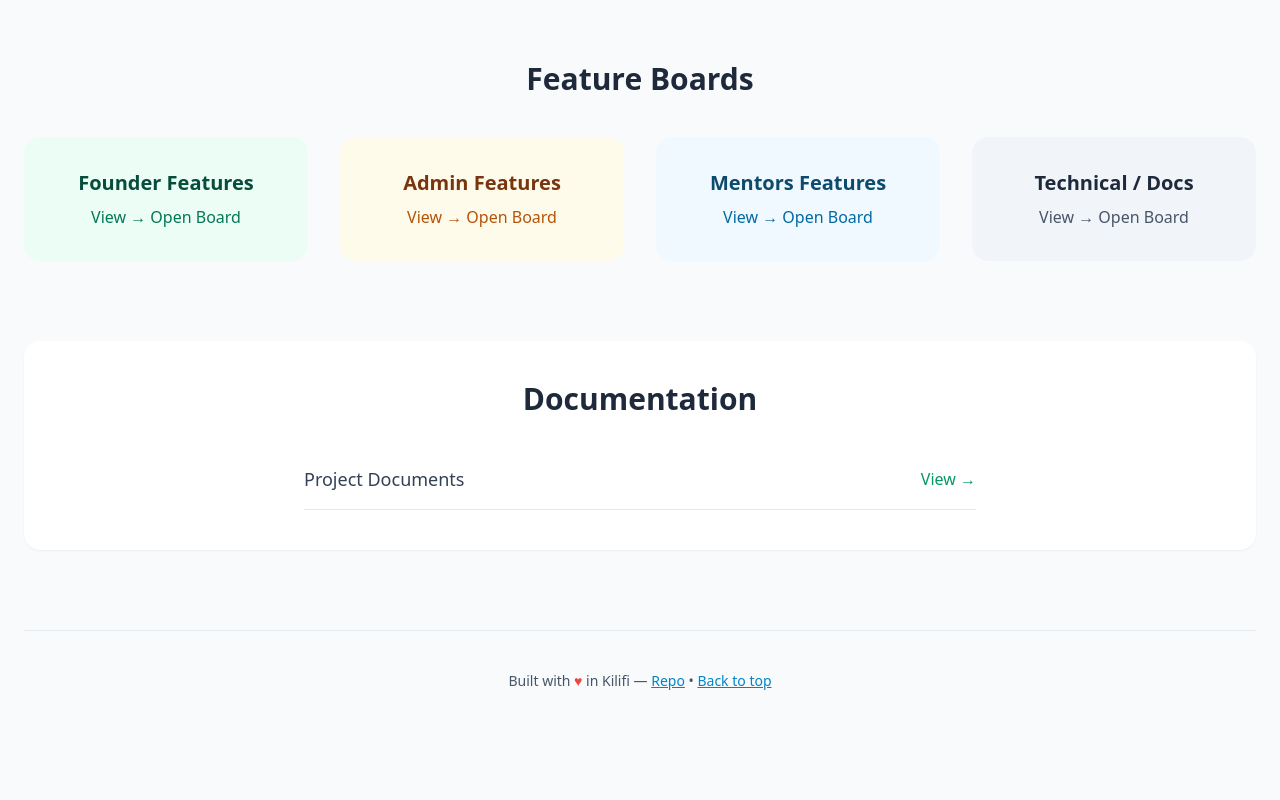
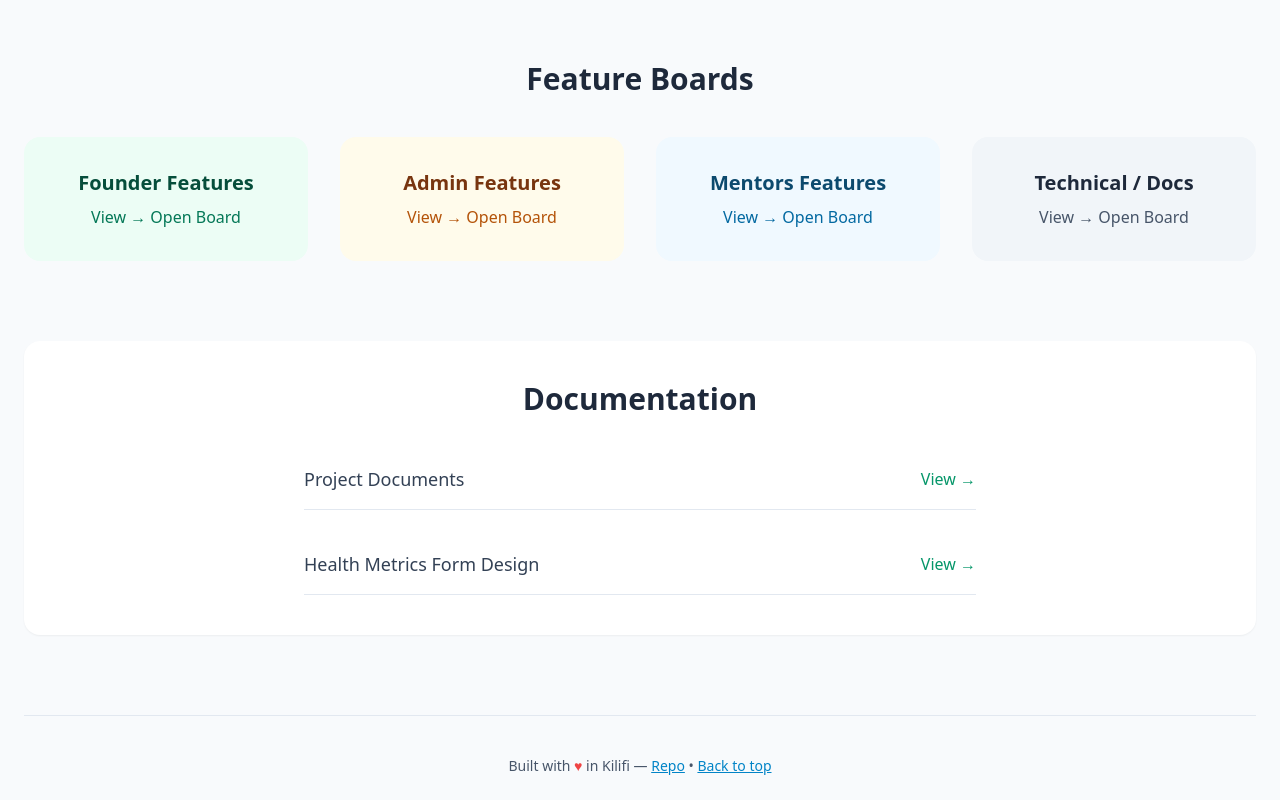
Before and after one commit to Tich-Labs/nailab-docs, a plain HTML site: page index.html in a window 1280 px wide. Shown: the part 984-1784 px from the top of the page. Before the commit the page ends 1699 px from the top, so only its background shows below. Drawn offline with nearby package versions, Linux system fonts and the light colour scheme.

Commit message:
docs: Add Health Metrics Form link to documentation index
- Add link to health-metrics-form.md in main documentation section
- Makes the new design document discoverable from homepage

```diff
--- a/index.html
+++ b/index.html
@@ -100,6 +100,10 @@
             <span class="text-lg text-slate-700">Project Documents</span>
             <a href="documentation.html" class="text-emerald-600 font-medium hover:underline">View →</a>
           </li>
+          <li class="flex items-center justify-between py-4 border-b border-slate-200">
+            <span class="text-lg text-slate-700">Health Metrics Form Design</span>
+            <a href="health-metrics-form.md" class="text-emerald-600 font-medium hover:underline">View →</a>
+          </li>
           <!-- Add more PDFs/links here as needed -->
           <!-- Example:
           <li class="flex items-center justify-between py-4 border-b border-slate-200">
```
